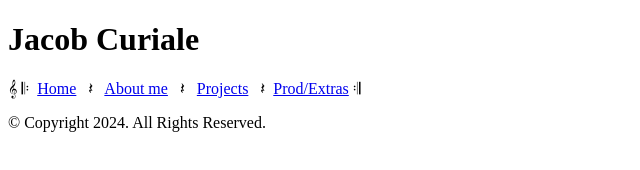
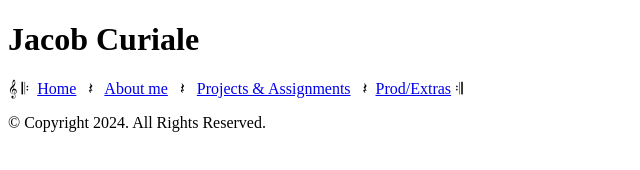
Before and after one commit to jacobcuri1/jacobcuri1.github.io, a plain HTML site: page prodandextra.html in a window 1280 px wide. Shown: the whole page, without its empty margins (0-640 px from the left). Drawn offline with Linux system fonts and the light colour scheme.

Commit message:
Update prodandextra.html

```diff
--- a/prodandextra.html
+++ b/prodandextra.html
@@ -18,7 +18,7 @@
 		<nav>
 			<p>&#119070; &#119046; &nbsp;<a href="index.html">Home</a> &nbsp; 	&#119101; &nbsp;
 			<a href="aboutme.html">About me</a> &nbsp; 	&#119101; &nbsp;
-			<a href="projects.html">Projects</a> &nbsp; &#119101;&nbsp;
+			<a href="projects\assignments.html">Projects & Assignments</a> &nbsp; &#119101;&nbsp;
 			<a href="prodandextra.html">Prod/Extras</a> &#119047;
 		</nav>
 
```
